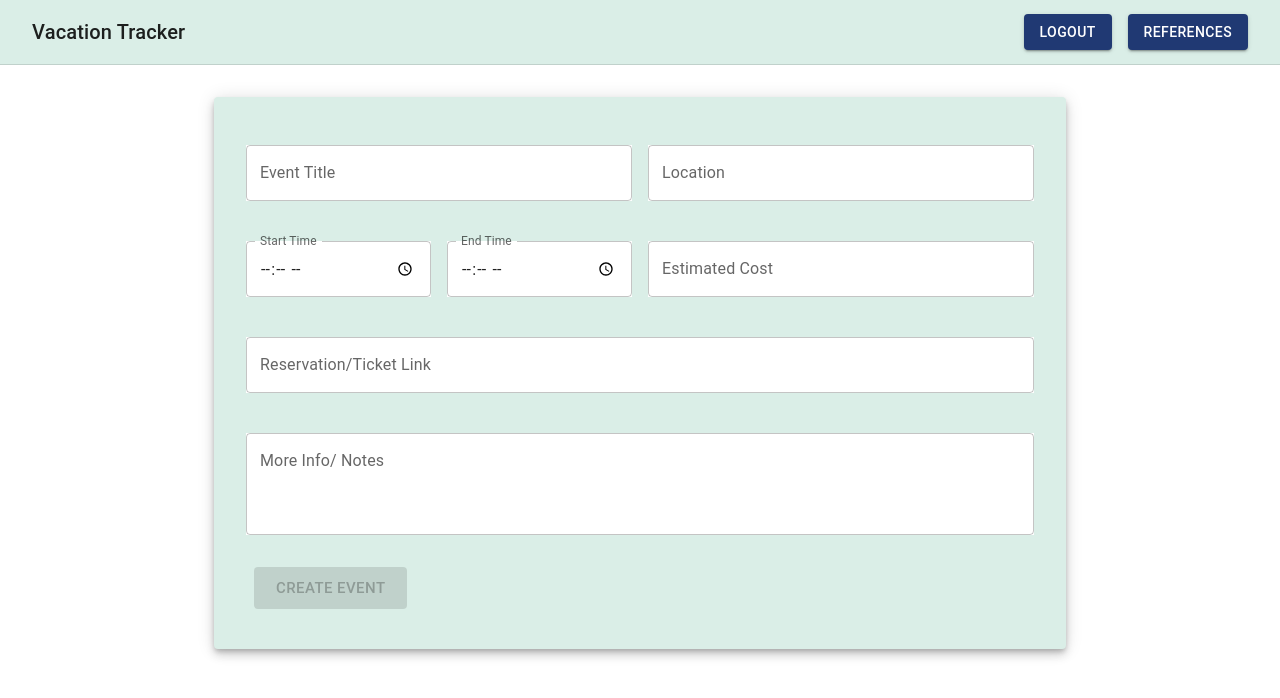
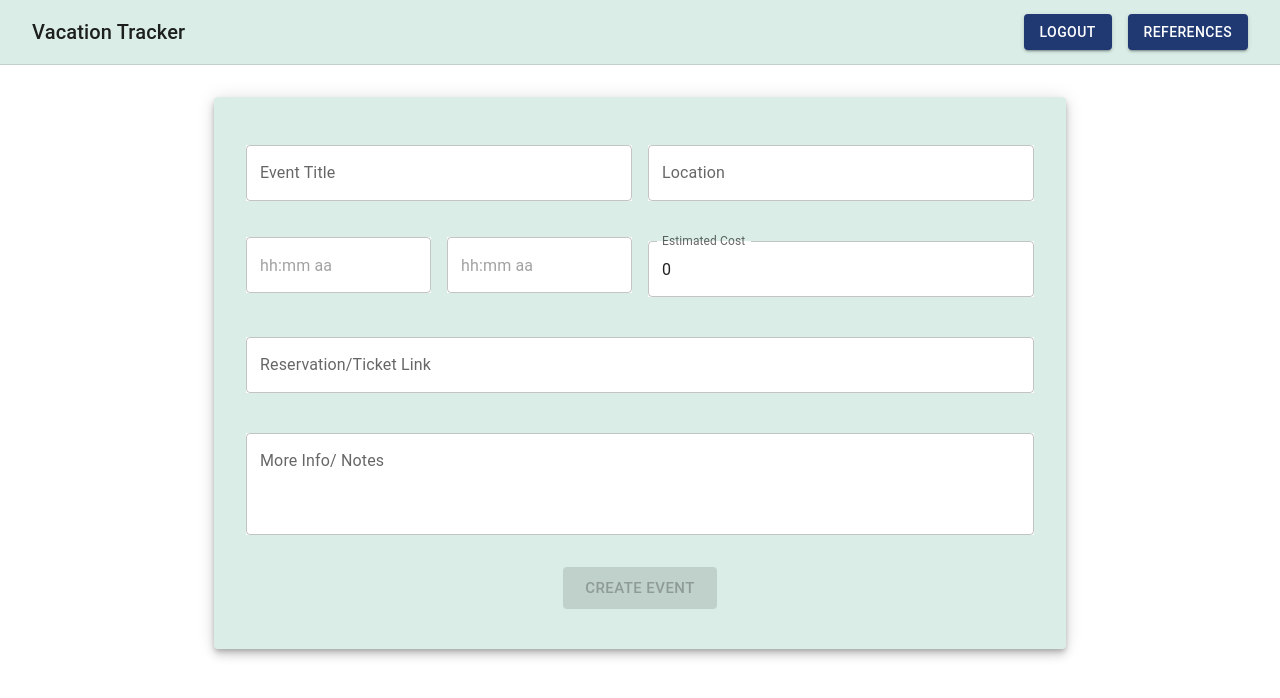
Before and after one commit to seamus0192/307-travel-project, a React (Create React App) app in the folder packages/travel-project-frontend/: page /itinerary/1/day/1/create-event in a window 1280 px wide. Shown: the top 698 px of the page. Built offline with nearby package versions, Linux system fonts and the light colour scheme; sample sign-in values are in the browser's storage.

Commit message:
fix create event and viewing event

```diff
--- a/packages/travel-project-frontend/src/pages/CreateEvent/CreateEvent.tsx
+++ b/packages/travel-project-frontend/src/pages/CreateEvent/CreateEvent.tsx
@@ -3,13 +3,17 @@ import { Container, TextField, Button, Box, Paper } from "@mui/material";
 import Grid from "@mui/material/Unstable_Grid2";
 import { createEvent } from "../../httpClient/event";
 import { useLocation, useNavigate } from "react-router-dom";
+import { TimePicker } from "@mui/x-date-pickers/TimePicker";
+import { AdapterDayjs } from "@mui/x-date-pickers/AdapterDayjs";
+import { LocalizationProvider } from "@mui/x-date-pickers/LocalizationProvider";
+import { type Dayjs, isDayjs } from "dayjs";
 
 function CreateEvent(): React.ReactElement {
-  const [startTime, setStartTime] = useState("");
-  const [endTime, setEndTime] = useState("");
+  const [startTime, setStartTime] = useState<Dayjs>();
+  const [endTime, setEndTime] = useState<Dayjs>();
   const [eventTitle, setEventTitle] = useState("");
   const [ticketLink, setTicketLink] = useState("");
-  const [cost, setCost] = useState<string>("");
+  const [cost, setCost] = useState<number>(0);
   const [eventLocation, setEventLocation] = useState("");
   const [description, setDescription] = useState("");
   const [isValid, setIsValid] = useState(true);
@@ -20,11 +24,12 @@ function CreateEvent(): React.ReactElement {
     (async () => {
       setIsValid(false);
       try {
+        if (startTime !== undefined && endTime !== undefined) {
           const eventData = {
             name: eventTitle,
-          startTime,
-          endTime,
-          cost: parseInt(cost),
+            startTime: startTime.format("hh:mm A"),
+            endTime: endTime.format("hh:mm A"),
+            cost,
             link: ticketLink,
             description,
           };
@@ -33,6 +38,7 @@ function CreateEvent(): React.ReactElement {
           const itenId = parseInt(location.state?.itineraryId);
           await createEvent(eventData, dayId);
           navigate(`/itinerary/${itenId}/day/${dayId}/`);
+        }
       } catch (error) {
         console.error("Error creating event:", error);
       }
@@ -57,7 +63,12 @@ function CreateEvent(): React.ReactElement {
             alignItems="center"
             justifyContent="center"
           >
-            <Grid container spacing={2}>
+            <Grid
+              container
+              spacing={2}
+              justifyContent="center"
+              alignItems="center"
+            >
               <Grid xs={6}>
                 <TextField
                   label="Event Title"
@@ -105,21 +116,12 @@ function CreateEvent(): React.ReactElement {
                 />
               </Grid>
               <Grid xs={3}>
-                <TextField
-                  label="Start Time"
-                  type="time"
-                  variant="outlined"
-                  value={startTime}
-                  onChange={(e) => {
-                    setStartTime(e.target.value);
-                  }}
-                  margin="normal"
-                  fullWidth
-                  InputLabelProps={{
-                    shrink: true,
-                  }}
-                  inputProps={{
-                    step: 300,
+                <LocalizationProvider dateAdapter={AdapterDayjs}>
+                  <TimePicker
+                    onChange={(value) => {
+                      if (isDayjs(value)) {
+                        setStartTime(value);
+                      }
                     }}
                     sx={{
                       backgroundColor: "#fff",
@@ -133,23 +135,15 @@ function CreateEvent(): React.ReactElement {
                       },
                     }}
                   />
+                </LocalizationProvider>
               </Grid>
               <Grid xs={3}>
-                <TextField
-                  label="End Time"
-                  type="time"
-                  variant="outlined"
-                  value={endTime}
-                  onChange={(e) => {
-                    setEndTime(e.target.value);
-                  }}
-                  margin="normal"
-                  fullWidth
-                  InputLabelProps={{
-                    shrink: true,
-                  }}
-                  inputProps={{
-                    step: 300,
+                <LocalizationProvider dateAdapter={AdapterDayjs}>
+                  <TimePicker
+                    onChange={(value) => {
+                      if (isDayjs(value)) {
+                        setEndTime(value);
+                      }
                     }}
                     sx={{
                       backgroundColor: "#fff",
@@ -163,15 +157,19 @@ function CreateEvent(): React.ReactElement {
                       },
                     }}
                   />
+                </LocalizationProvider>
               </Grid>
               <Grid xs={6}>
                 <TextField
                   label="Estimated Cost"
                   variant="outlined"
                   inputMode="numeric"
+                  inputProps={{ inputMode: "numeric" }}
                   value={cost}
                   onChange={(e) => {
-                    setCost(e.target.value);
+                    setCost(
+                      e.target.value === "" ? 0 : parseInt(e.target.value),
+                    );
                   }}
                   margin="normal"
                   fullWidth
@@ -244,8 +242,8 @@ function CreateEvent(): React.ReactElement {
                 onClick={handleCreateButtonClick}
                 disabled={
                   eventTitle === "" ||
-                  startTime === "" ||
-                  endTime === "" ||
+                  startTime === undefined ||
+                  endTime === undefined ||
                   !isValid
                 }
                 sx={{
--- a/packages/travel-project-frontend/src/pages/DayView/DayView.tsx
+++ b/packages/travel-project-frontend/src/pages/DayView/DayView.tsx
@@ -15,8 +15,6 @@ import Checkbox from "@mui/material/Checkbox";
 import Dialog from "@mui/material/Dialog";
 import DialogTitle from "@mui/material/DialogTitle";
 import DialogContent from "@mui/material/DialogContent";
-// import IconButton from "@mui/material/IconButton";
-// import DeleteIcon from "@mui/icons-material/Delete";
 
 // DayCard component
 const BookingCard: React.FC<
```
Lines whose indentation alone changed are shown as unchanged.
